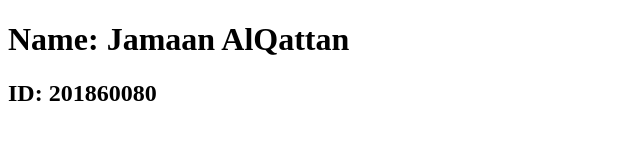
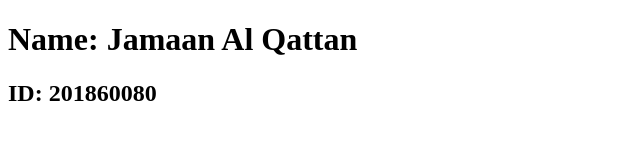
Before and after one commit to Jamaan099/COE453_01_201860060, a plain HTML site: page index.html in a window 1280 px wide. Shown: the full height of the page, 0-640 px from the left. Drawn offline with Linux system fonts and the light colour scheme.

Commit message:
Edited index.html

```diff
--- a/index.html
+++ b/index.html
@@ -5,7 +5,7 @@
 </head>
 
 <body>
-  <h1>Name: Jamaan AlQattan</h1>
+  <h1>Name: Jamaan Al Qattan</h1>
   <h2>ID: 201860080</h2>
 </body>
 
```
